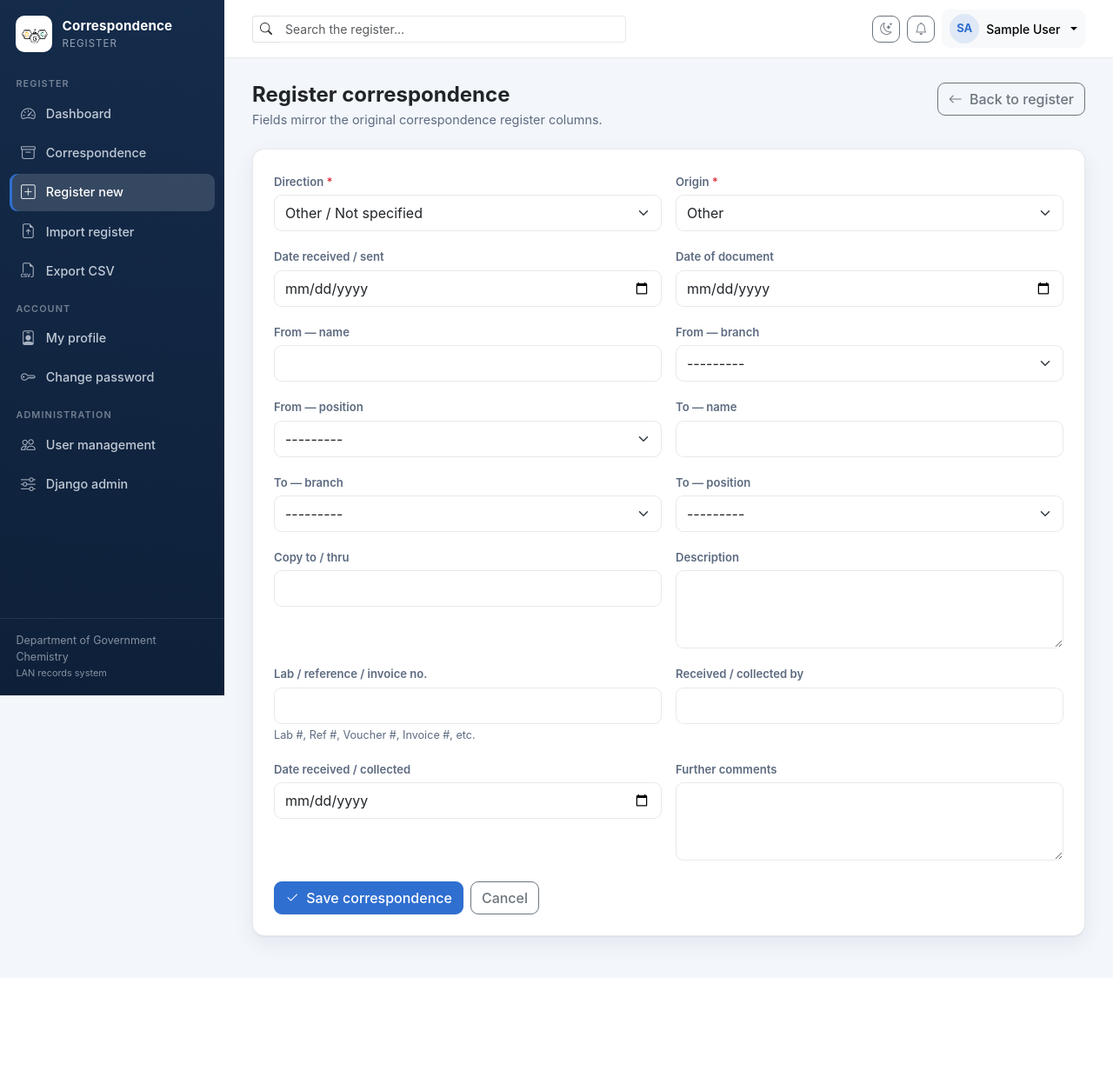
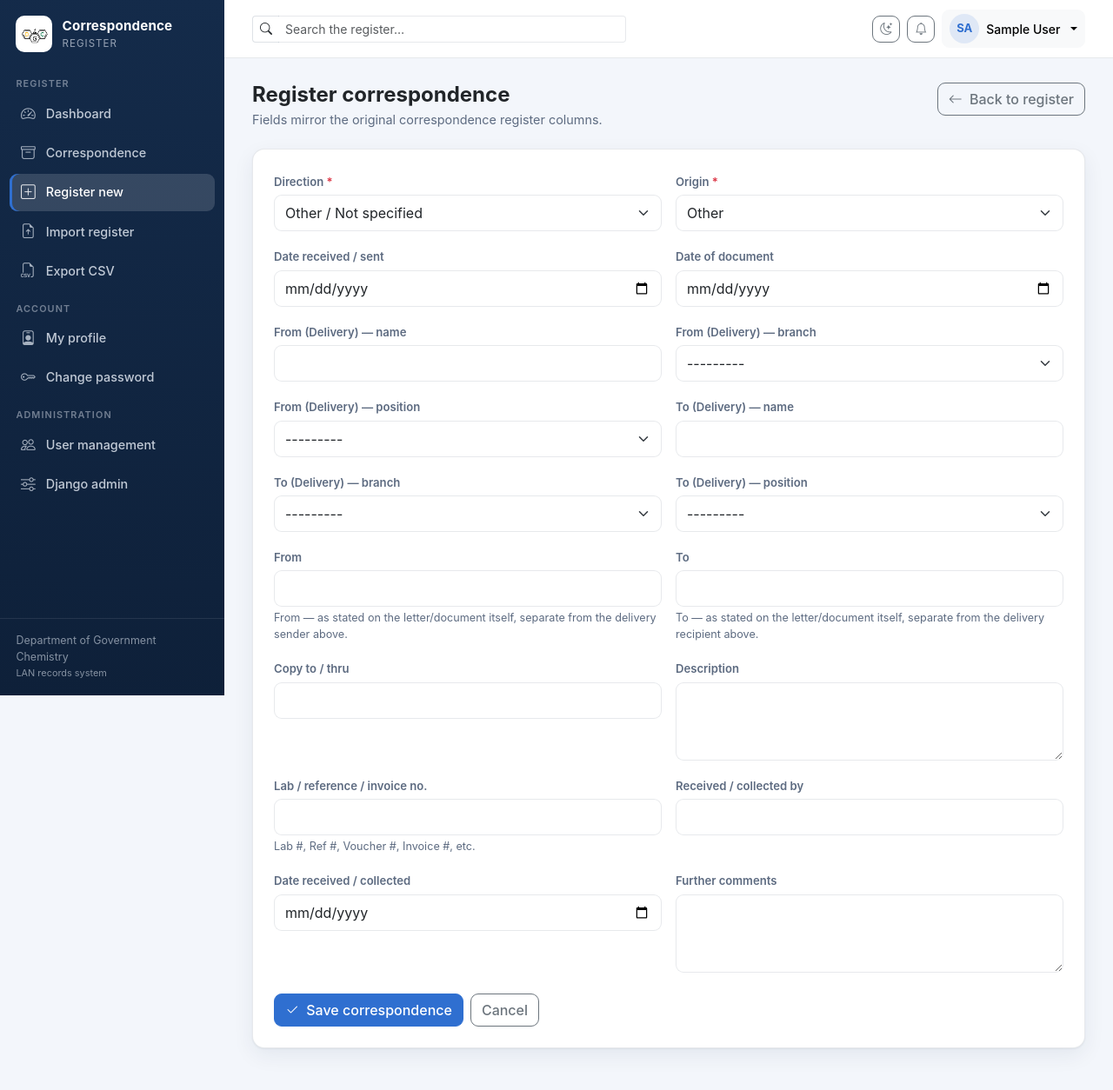
Before and after one commit to DSTech-876/DGC_CorespondingLog, a Django app: page /correspondence/new/ in a window 1280 px wide. Shown: the whole page at 87% size. Before the commit the page ends 1104 px from the top, so only its background shows below. Run offline with Django 5.2, Linux system fonts and the light colour scheme; the visitor is signed in with stand-in values (Sample User, id 1); data that the repository does not hold is empty; some libraries are stand-ins or nearby versions.

Commit message:
Add separate From/To (letter) fields alongside delivery From/To (#22)
Relabels the existing sender/recipient (and branch/position) fields as
'From (Delivery)' / 'To (Delivery)' to clarify they capture who physically
delivered/received the correspondence, and adds new plain from_addressee /
to_addressee fields labeled 'From' / 'To' for the addressee named on the
letter/document itself.

- Model: new from_addressee/to_addressee TextFields + migration
- Form: relabeled delivery fields, added widgets/labels for new fields
- Admin/views: search + CSV export updated for both pairs
- Templates: detail and list pages show both From/To pairs
- DATA_DICTIONARY.md documents the distinction

Co-authored-by: DSTech-876 <333938856+DSTech-876@users.noreply.github.com>
Co-authored-by: Copilot <223556219+Copilot@users.noreply.github.com>

```diff
--- a/registry/admin.py
+++ b/registry/admin.py
@@ -20,7 +20,7 @@ class CollectionInline(admin.TabularInline):
 class CorrespondenceAdmin(admin.ModelAdmin):
     list_display = ("reference_id", "direction", "origin", "date_received_sent", "sender", "recipient", "description")
     list_filter = ("direction", "origin", "date_received_sent")
-    search_fields = ("reference_id", "sender", "recipient", "description", "external_reference")
+    search_fields = ("reference_id", "sender", "recipient", "from_addressee", "to_addressee", "description", "external_reference")
     inlines = [AttachmentInline, ActionInline, CollectionInline]
     readonly_fields = ("reference_id", "created_at", "updated_at")
 
--- a/registry/forms.py
+++ b/registry/forms.py
@@ -47,12 +47,14 @@ class CorrespondenceForm(BootstrapFormMixin, forms.ModelForm):
             "date_received_collected": "Date received / collected",
             "origin": "Origin",
             "origin_external_name": "External origin — name",
-            "sender": "From — name",
-            "sender_branch": "From — branch",
-            "sender_position": "From — position",
-            "recipient": "To — name",
-            "recipient_branch": "To — branch",
-            "recipient_position": "To — position",
+            "sender": "From (Delivery) — name",
+            "sender_branch": "From (Delivery) — branch",
+            "sender_position": "From (Delivery) — position",
+            "recipient": "To (Delivery) — name",
+            "recipient_branch": "To (Delivery) — branch",
+            "recipient_position": "To (Delivery) — position",
+            "from_addressee": "From",
+            "to_addressee": "To",
         }
         widgets = {
             "date_received_sent": forms.DateInput(attrs={"type": "date"}, format="%Y-%m-%d"),
@@ -67,6 +69,8 @@ class CorrespondenceForm(BootstrapFormMixin, forms.ModelForm):
             "recipient": forms.TextInput(),
             "recipient_branch": forms.Select(),
             "recipient_position": forms.Select(),
+            "from_addressee": forms.TextInput(),
+            "to_addressee": forms.TextInput(),
             "copy_to_thru": forms.TextInput(),
             "external_reference": forms.TextInput(),
             "received_collected_by": forms.TextInput(),
--- a/registry/models.py
+++ b/registry/models.py
@@ -69,6 +69,14 @@ class Correspondence(models.Model):
     recipient = models.TextField(blank=True)
     recipient_branch = models.CharField(max_length=255, blank=True)
     recipient_position = models.CharField(max_length=255, blank=True)
+    from_addressee = models.TextField(
+        blank=True,
+        help_text="From — as stated on the letter/document itself, separate from the delivery sender above.",
+    )
+    to_addressee = models.TextField(
+        blank=True,
+        help_text="To — as stated on the letter/document itself, separate from the delivery recipient above.",
+    )
     copy_to_thru = models.TextField(blank=True)
     description = models.TextField(blank=True, db_index=True)
     external_reference = models.TextField(blank=True, help_text="Lab #, Ref #, Voucher #, Invoice #, etc.")
--- a/registry/views.py
+++ b/registry/views.py
@@ -40,7 +40,8 @@ def correspondence_list(request):
     if q:
         qs = qs.filter(
             Q(reference_id__icontains=q) | Q(sender__icontains=q) |
-            Q(recipient__icontains=q) | Q(copy_to_thru__icontains=q) |
+            Q(recipient__icontains=q) | Q(from_addressee__icontains=q) |
+            Q(to_addressee__icontains=q) | Q(copy_to_thru__icontains=q) |
             Q(description__icontains=q) | Q(external_reference__icontains=q) |
             Q(supervisor_directives__icontains=q) | Q(received_collected_by__icontains=q)
         )
@@ -154,9 +155,9 @@ def export_csv(request):
     response = HttpResponse(content_type="text/csv")
     response["Content-Disposition"] = 'attachment; filename="correspondence-export.csv"'
     writer = csv.writer(response)
-    writer.writerow(["System ID", "Direction", "Origin", "Date Received/Sent", "Date of Document", "From", "To", "Copy To/Thru", "Description", "Lab/Ref/Voucher/Invoice", "Supervisor Directives", "Received/Collected By", "Date Received/Collected", "Further Comments", "Status"])
+    writer.writerow(["System ID", "Direction", "Origin", "Date Received/Sent", "Date of Document", "From (Delivery)", "To (Delivery)", "From", "To", "Copy To/Thru", "Description", "Lab/Ref/Voucher/Invoice", "Supervisor Directives", "Received/Collected By", "Date Received/Collected", "Further Comments", "Status"])
     for x in Correspondence.objects.prefetch_related(get_prefetch_latest_action()):
-        writer.writerow([x.reference_id, x.get_direction_display(), x.get_origin_display(), x.date_received_sent, x.date_of_document, x.sender, x.recipient, x.copy_to_thru, x.description, x.external_reference, x.supervisor_directives, x.received_collected_by, x.date_received_collected, x.further_comments, x.current_status])
+        writer.writerow([x.reference_id, x.get_direction_display(), x.get_origin_display(), x.date_received_sent, x.date_of_document, x.sender, x.recipient, x.from_addressee, x.to_addressee, x.copy_to_thru, x.description, x.external_reference, x.supervisor_directives, x.received_collected_by, x.date_received_collected, x.further_comments, x.current_status])
     return response
 
 @login_required
--- a/templates/registry/detail.html
+++ b/templates/registry/detail.html
@@ -40,8 +40,10 @@
         <div class="detail-item"><div class="detail-label">Origin</div><div class="detail-value">{{ item.get_origin_display }}{% if item.origin == "EXTERNAL" and item.origin_external_name %} — {{ item.origin_external_name }}{% endif %}</div></div>
         <div class="detail-item"><div class="detail-label">Date received / sent</div><div class="detail-value">{{ item.date_received_sent|default:"—" }}</div></div>
         <div class="detail-item"><div class="detail-label">Date of document</div><div class="detail-value">{{ item.date_of_document|default:"—" }}</div></div>
-        <div class="detail-item"><div class="detail-label">From</div><div class="detail-value">{{ item.sender|default:"—" }}{% if item.sender_branch or item.sender_position %}<div class="muted small">{{ item.sender_branch }}{% if item.sender_branch and item.sender_position %} · {% endif %}{{ item.sender_position }}</div>{% endif %}</div></div>
-        <div class="detail-item"><div class="detail-label">To</div><div class="detail-value">{{ item.recipient|default:"—" }}{% if item.recipient_branch or item.recipient_position %}<div class="muted small">{{ item.recipient_branch }}{% if item.recipient_branch and item.recipient_position %} · {% endif %}{{ item.recipient_position }}</div>{% endif %}</div></div>
+        <div class="detail-item"><div class="detail-label">From</div><div class="detail-value">{{ item.from_addressee|default:"—" }}</div></div>
+        <div class="detail-item"><div class="detail-label">To</div><div class="detail-value">{{ item.to_addressee|default:"—" }}</div></div>
+        <div class="detail-item"><div class="detail-label">From (Delivery)</div><div class="detail-value">{{ item.sender|default:"—" }}{% if item.sender_branch or item.sender_position %}<div class="muted small">{{ item.sender_branch }}{% if item.sender_branch and item.sender_position %} · {% endif %}{{ item.sender_position }}</div>{% endif %}</div></div>
+        <div class="detail-item"><div class="detail-label">To (Delivery)</div><div class="detail-value">{{ item.recipient|default:"—" }}{% if item.recipient_branch or item.recipient_position %}<div class="muted small">{{ item.recipient_branch }}{% if item.recipient_branch and item.recipient_position %} · {% endif %}{{ item.recipient_position }}</div>{% endif %}</div></div>
         <div class="detail-item"><div class="detail-label">Copy to / thru</div><div class="detail-value">{{ item.copy_to_thru|default:"—" }}</div></div>
         <div class="detail-item"><div class="detail-label">Lab / reference / invoice</div><div class="detail-value">{{ item.external_reference|default:"—" }}</div></div>
         <div class="detail-item"><div class="detail-label">Received / collected by</div><div class="detail-value">{{ item.received_collected_by|default:"—" }}</div></div>
```
Also changed, not shown: DATA_DICTIONARY.md (+3 -2 lines), templates/registry/list.html (+6 -2 lines), registry/migrations/0009_correspondence_from_addressee_and_more.py (added).
